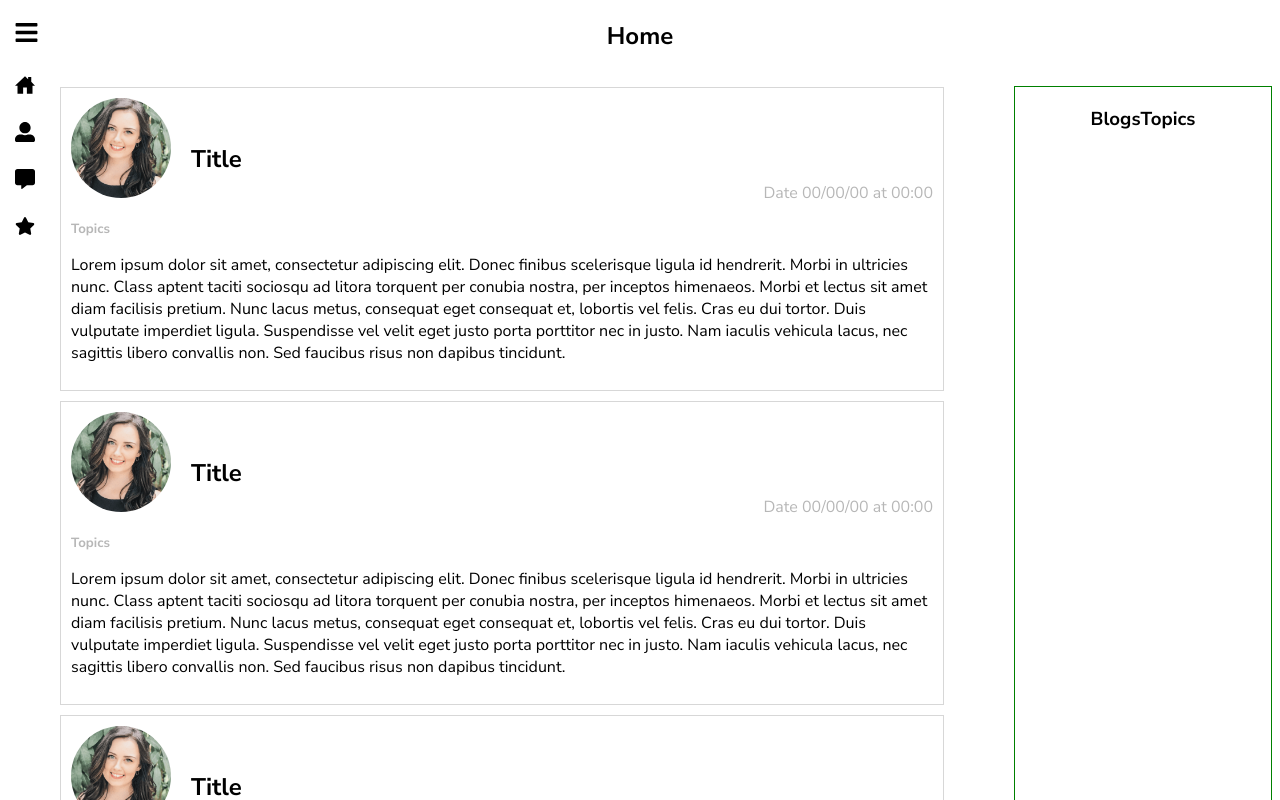
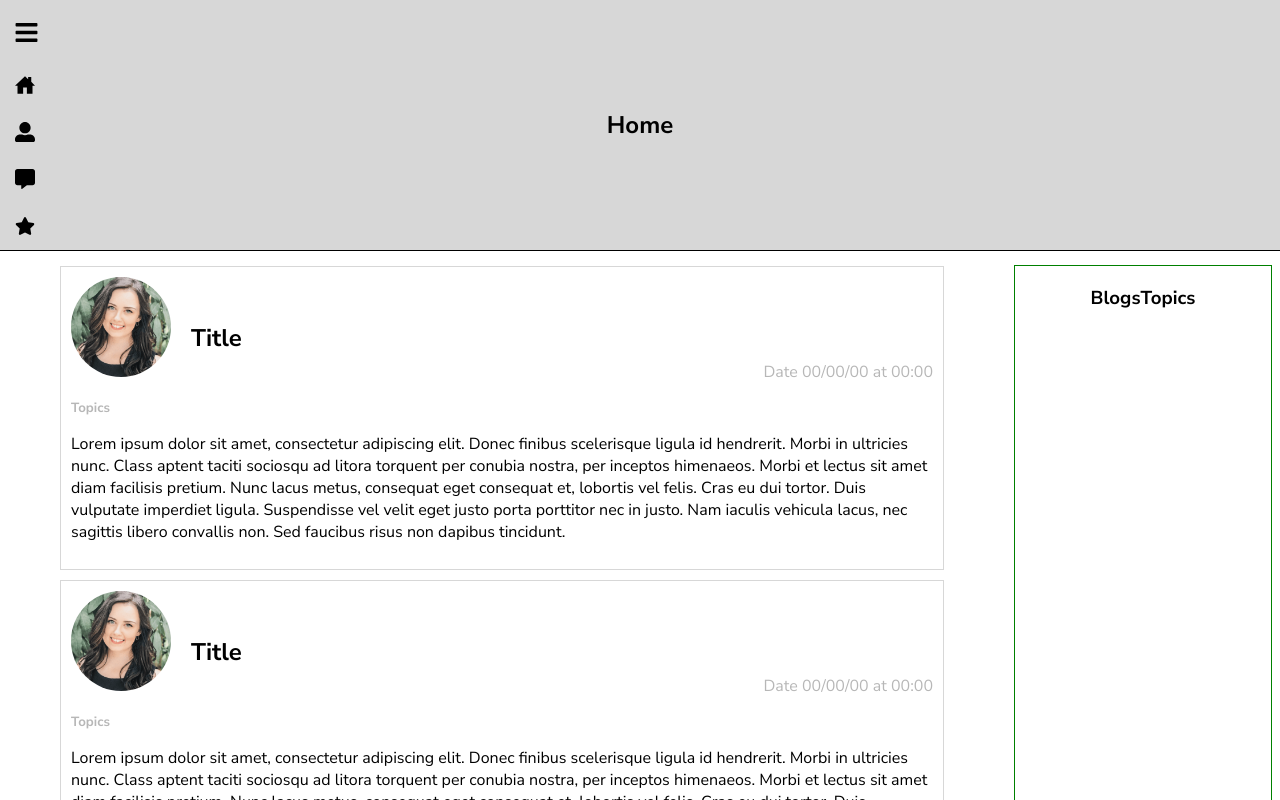
Before and after one commit to HugoDMiranda/Blog, a React (Create React App) app: page / in a window 1280 px wide. Shown: the top 800 px of the page. Built offline with nearby package versions, Linux system fonts and the light colour scheme.

Commit message:
component HomeSlide style added

```diff
--- a/src/components/HomeSlide.js
+++ b/src/components/HomeSlide.js
@@ -1,4 +1,5 @@
 import React from "react";
+import "../sass/components-styles/HomeSlide.css";
 
 function HomeSlide() {
   return (
--- /dev/null
+++ b/src/sass/components-styles/HomeSlide.css
@@ -0,0 +1,9 @@
+.slide {
+  width: 100%;
+  border-bottom: 1px solid black;
+  height: 250px;
+  display: flex;
+  align-items: center;
+  justify-content: center;
+  background-color: rgb(215, 215, 215);
+}/*# sourceMappingURL=HomeSlide.css.map */
--- /dev/null
+++ b/src/sass/components-styles/HomeSlide.scss
@@ -0,0 +1,9 @@
+.slide {
+  width: 100%;
+  border-bottom: 1px solid black;
+  height: 250px;
+  display: flex;
+  align-items: center;
+  justify-content: center;
+  background-color: rgb(215, 215, 215);
+}
```
Also changed, not shown: 1 other file (tests, documents, lock files or other folders).
